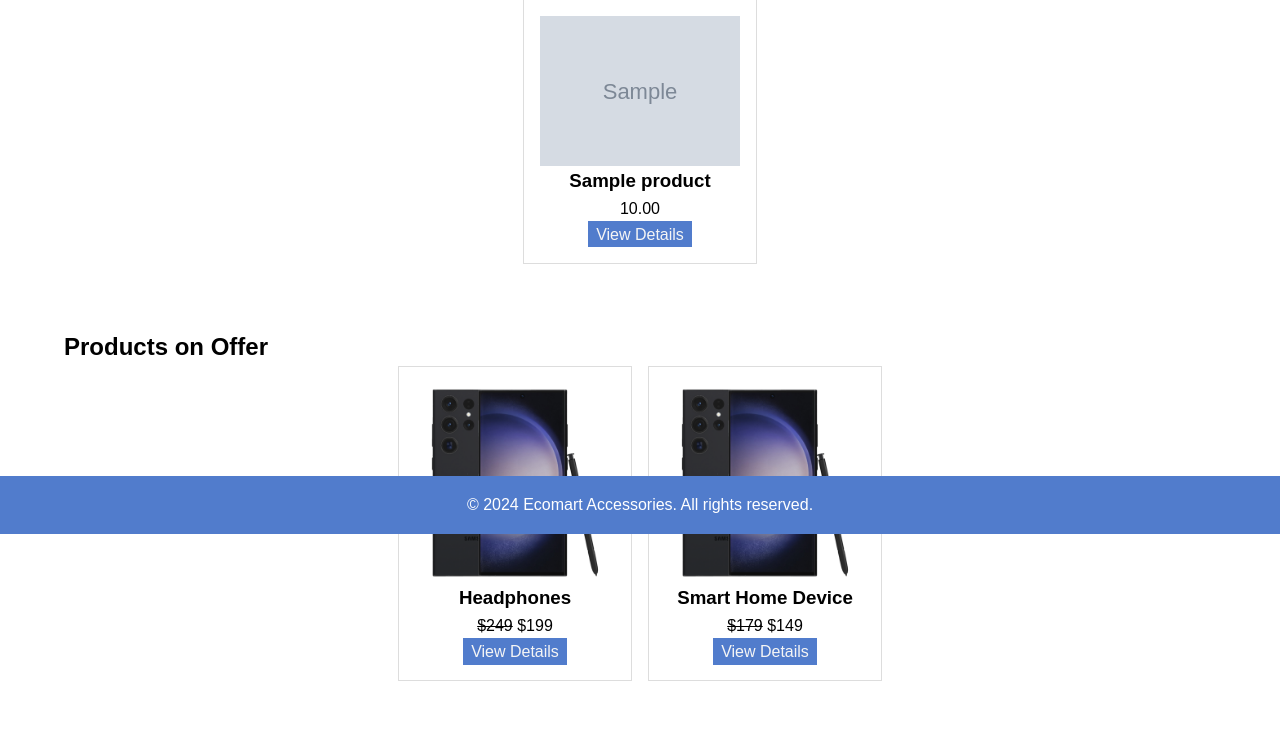
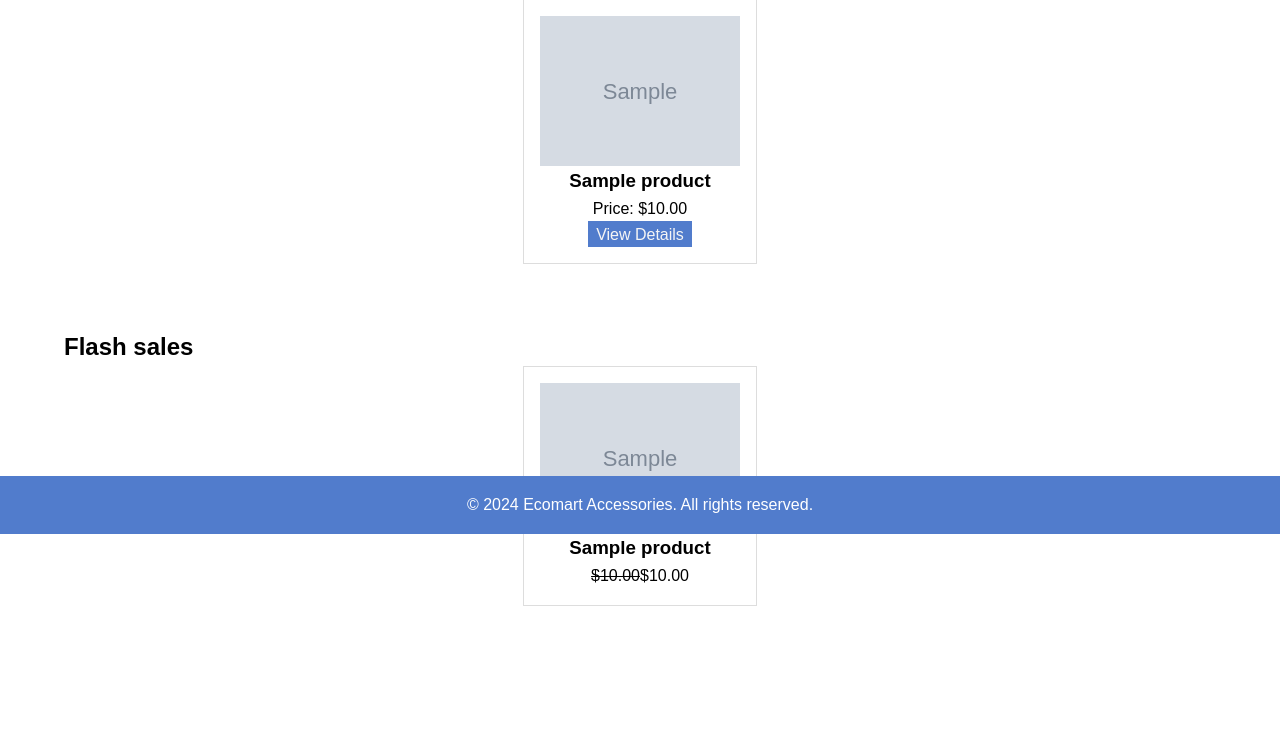
Before and after one commit to Sanga78/obamax, a Django app: template FREONT_END/templates/index.html in a window 1280 px wide. Shown: the part 266-1011 px from the top of the page. After the commit the page ends 872 px from the top, so only its background shows below. Run offline with Django 4.2, Linux system fonts and the light colour scheme; tables that the repository leaves empty hold one stand-in row (values such as "Sample post"); the template is opened without the code that fills it: values that come from a table or form of the project are taken from there, most other values are stand-ins (such as "Sample title", 1, 10 or a date in 2020); grey boxes marked "Sample" are stand-in pictures.

Commit message:
Update index.html
added flash sales

```diff
--- a/Templates/index.html
+++ b/Templates/index.html
@@ -12,7 +12,12 @@
                     <img class="product_img" src="{{ product.imageURL }}" alt="{{ product.name }}">
                     <div class="description">
                         <h3>{{ product.name }}</h3>
-                        <p>{{ product.price }}</p>
+                        {% if product.discount_percentage > 0 %}
+                            <p><del>ksh{{ product.price }}</del> ksh {{ product.get_discount_price|floatformat:2 }}</p>
+                            <p>Discount: {{ product.discount_percentage }}%</p>
+                        {% else %}
+                            <p>Price: ${{ product.price }}</p>
+                        {% endif %}
                         <a href="{% url 'store:product_detail' product.id %}">View Details</a>
                     </div>
                 </div>
@@ -21,7 +26,7 @@
             </div>
         </section>
         <section class="offers">
-            <h2>Products on Offer</h2>
+            <h2>Flash sales</h2>
             <div class="product-grid">
                 <!-- {% for product in products %}
                 {% if product.discount > 0.00%}
@@ -35,7 +40,20 @@
                 </div>
                 {% endif %}
                 {% endfor %} -->
+                {% for product in flash_sales %}
                 <div class="product-card show">
+                    <img src="{{ product.imageURL }}" alt="{{ product.name }}">
+                    <div class="description">
+                    <h3>{{ product.name }}</h3>
+                    <p><del>${{ product.price }}</del>${{ product.get_flash_sale_price }}</p>
+                    <p id="countdown-{{ product.id }}"></p>
+                    <script>
+                        startCountdown("{{ product.flash_sale_end|date:'Y-m-d H:i:s' }}", "countdown-{{ product.id }}");
+                    </script>
+                    </div>
+                </div>
+            {% endfor %}
+                <!-- <div class="product-card show">
                     <img src="../static/images/samsung-galaxy-s23-ultra-black-transparent-image-free-png.webp" alt="Headphones">
                     <div class="description">
                         <h3>Headphones</h3>
@@ -50,7 +68,33 @@
                         <p><del>$179</del> $149</p>
                         <a href="">View Details</a>
                     </div>
-                </div>
+                </div> -->
             </div>
         </section>
+
+        <script type="text/javascript">
+            // Countdown timer function
+            function startCountdown(endTime, elementId) {
+                var countdownElement = document.getElementById(elementId);
+                var endTimeDate = new Date(endTime).getTime();
+
+                var interval = setInterval(function() {
+                    var now = new Date().getTime();
+                    var distance = endTimeDate - now;
+
+                    var days = Math.floor(distance / (1000 * 60 * 60 * 24));
+                    var hours = Math.floor((distance % (1000 * 60 * 60 * 24)) / (1000 * 60 * 60));
+                    var minutes = Math.floor((distance % (1000 * 60 * 60)) / (1000 * 60));
+                    var seconds = Math.floor((distance % (1000 * 60)) / 1000);
+
+                    countdownElement.innerHTML = days + "d " + hours + "h " + minutes + "m " + seconds + "s ";
+
+                    if (distance < 0) {
+                        clearInterval(interval);
+                        countdownElement.innerHTML = "EXPIRED";
+                        // Optionally, hide the element or remove the product from display
+                    }
+                }, 1000);
+            }
+        </script>
 {% endblock content %}
```
